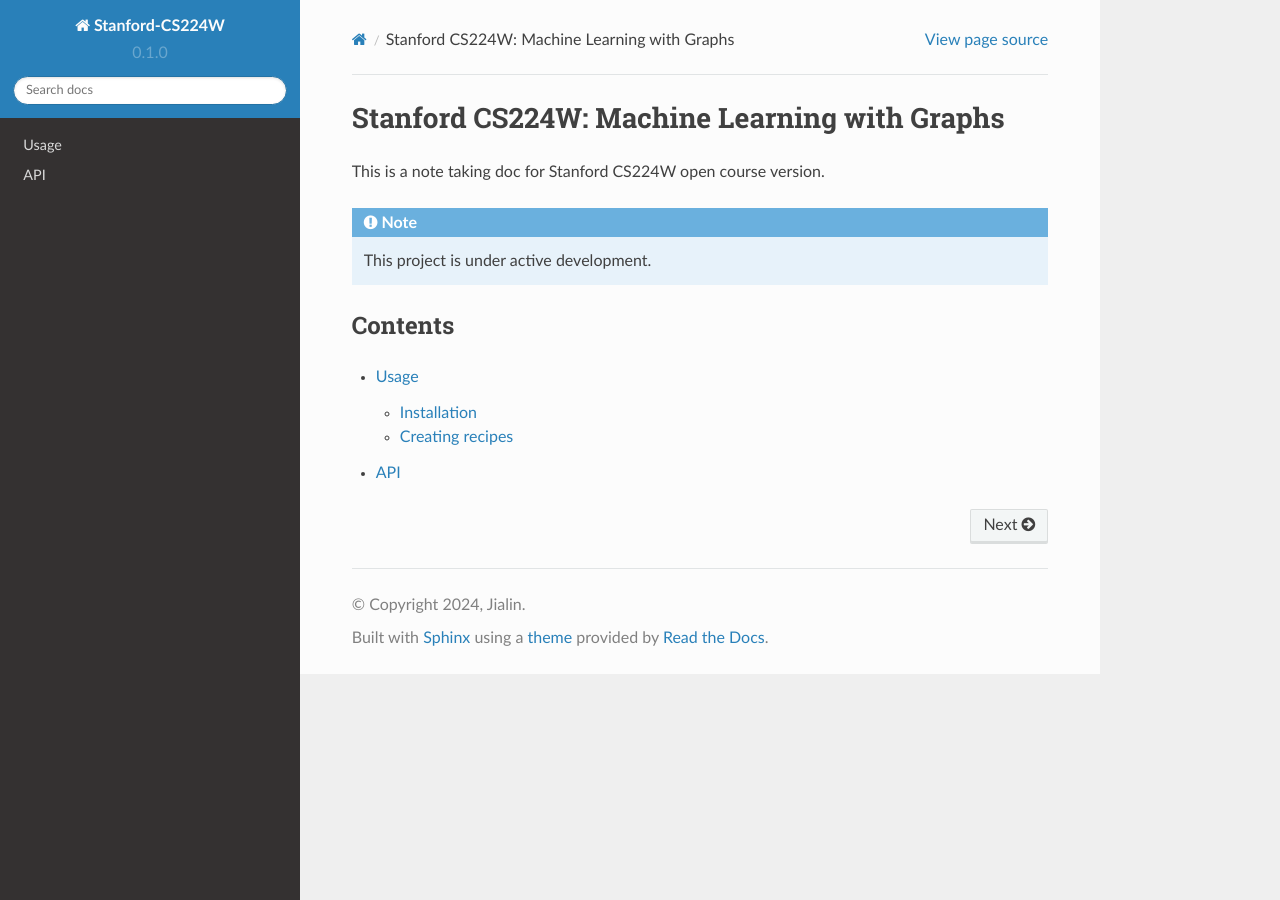
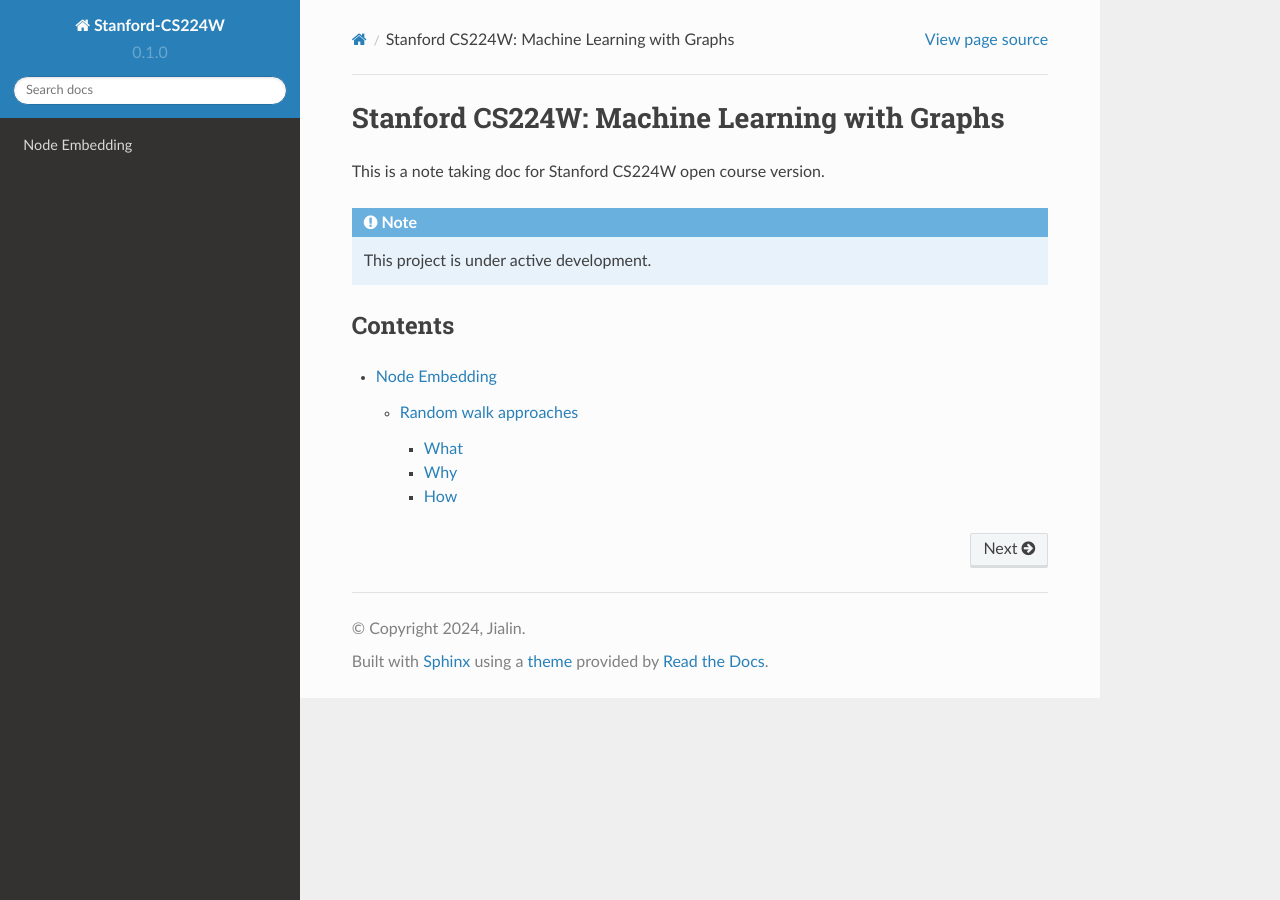
Before and after one commit to OCW-University/CS224W, a Sphinx documentation site: the page built from docs/source/index.rst, in a window 1280 px wide. Built offline with Sphinx 7.4.7 and the Read the Docs theme 2.0.0, drawn with Linux system fonts in a browser that asks for light colours.

Commit message:
init node embedding lecture

```diff
--- a/docs/source/index.rst
+++ b/docs/source/index.rst
@@ -12,5 +12,4 @@ Contents
 
 .. toctree::
 
-   usage
-   api
+   node_embedding
```
Also changed, not shown: docs/source/node_embedding.rst (added, +25 -0 lines).
